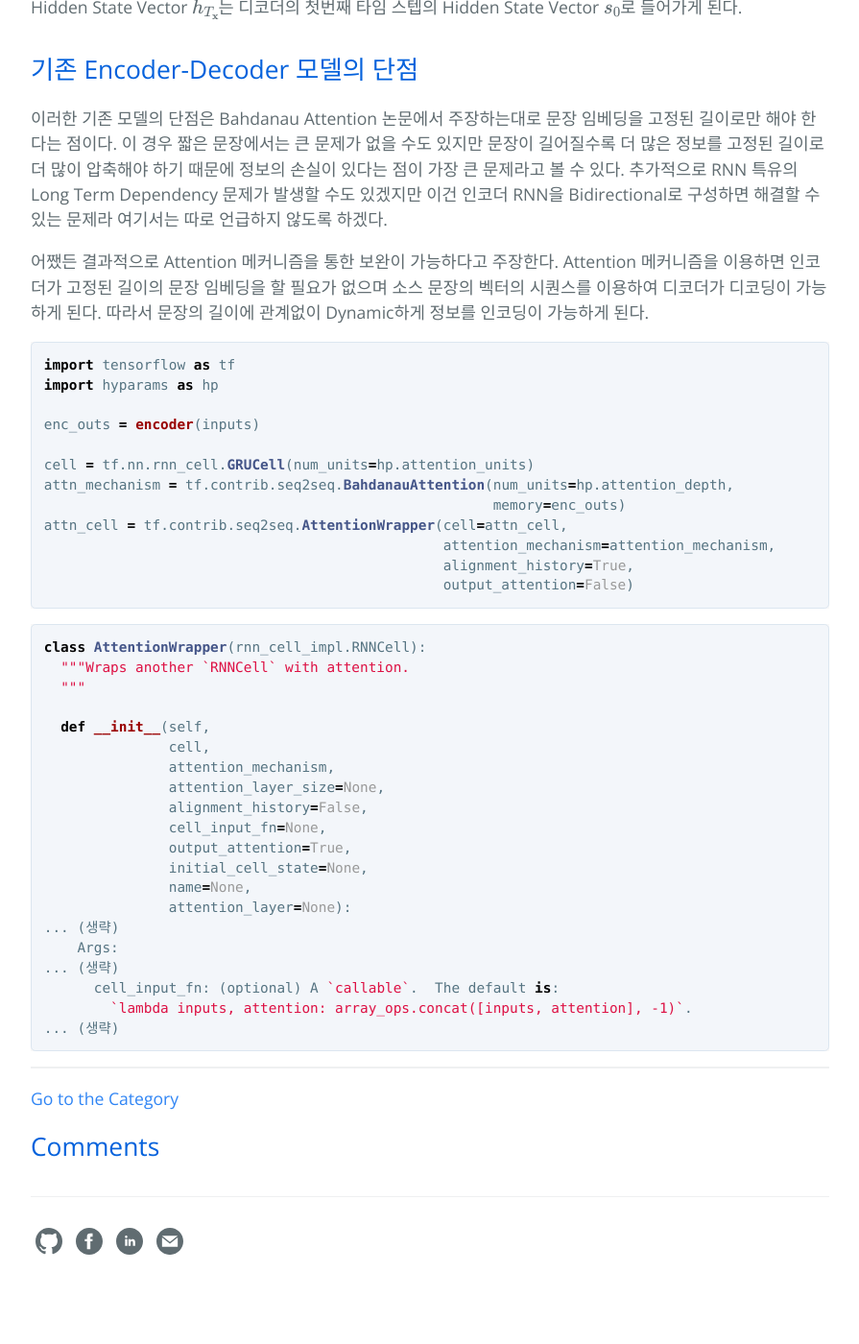
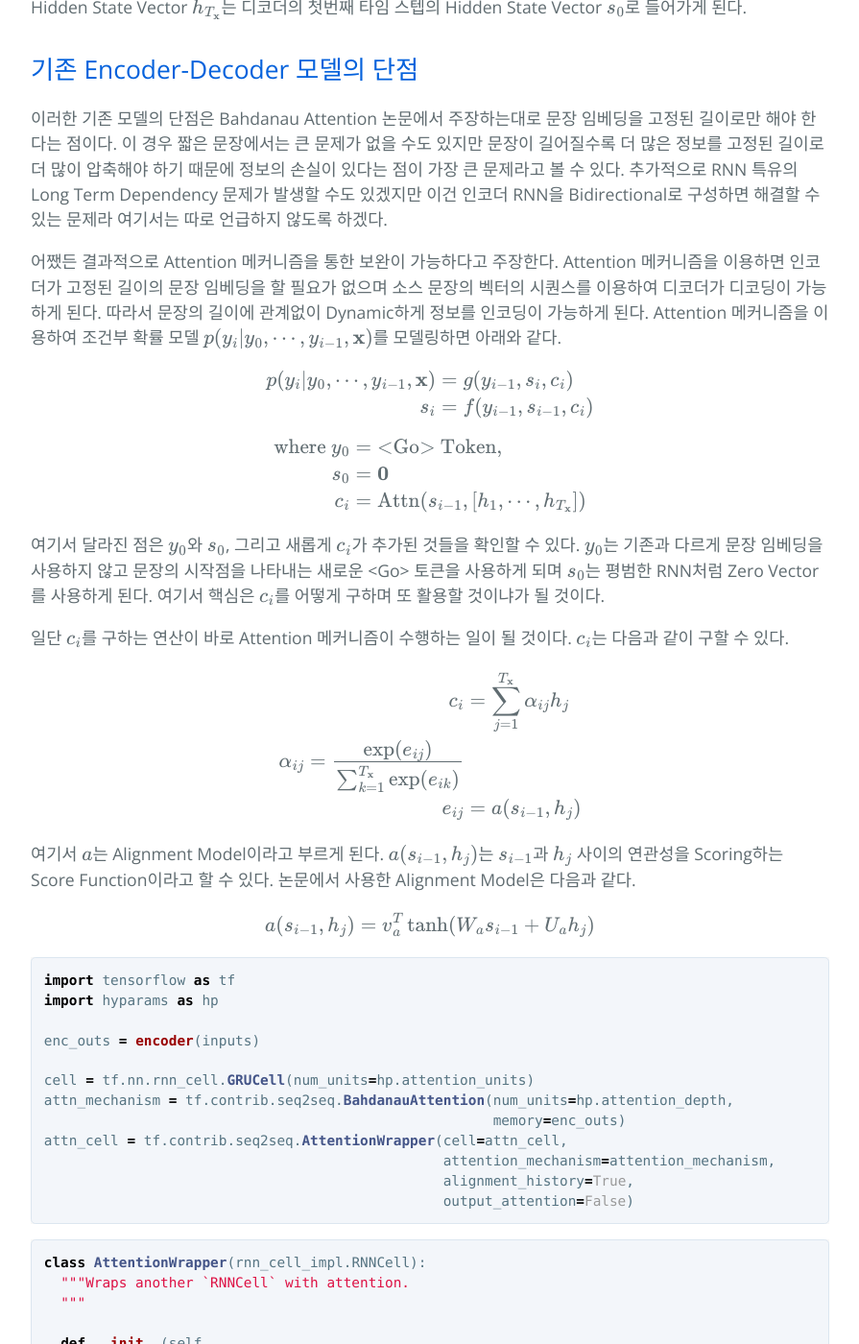
Before and after one commit to hcnoh/hcnoh.github.io, a Jekyll site: the page built from _posts/2018-12-11-bahdanau-attention.md, in a window 1280 px wide and 1400 px high, scrolled down 2296 px. Shown: the whole window at 96% size, without its empty margins (192-1087 px from the left). Built offline with Jekyll 4.4.1, drawn with Linux system fonts in a browser that asks for light colours; formulas are drawn with MathJax 3; comment, search, counter and statistics services are not loaded; before the commit the page ends 3657 px from its top, so only the background shows below that; some of the changed text lies outside the part shown.

Commit message:
Update 2018-12-11-bahdanau-attention.md

````diff
--- a/_posts/2018-12-11-bahdanau-attention.md
+++ b/_posts/2018-12-11-bahdanau-attention.md
@@ -61,7 +61,7 @@ s_0 & = h_{T_{\mathbf{x}}}
 \end{align*}
 $$
 
-여기서 $$s_i$$는 디코더 RNN의 Hidden State Vector이며 $$y_0$$는 인코더가 최종적으로 생성한 문장 임베딩이다. 즉, 디코더 RNN은 입력으로 이전 타임 스텝의 인코더 아웃풋을 받는 구조라고 할 수 있다. 위의 모델을 그림으로 그리면 아래와 같다.
+여기서 $$s_i$$는 디코더 RNN의 Hidden State Vector이며 $$y_0$$는 인코더가 최종적으로 생성한 문장 임베딩이다. 또한 $$g, f$$는 RNN 기본 연산에 해당한다. 즉, 디코더 RNN은 입력으로 이전 타임 스텝의 인코더 아웃풋을 받는 구조라고 할 수 있다. 위의 모델을 그림으로 그리면 아래와 같다.
 
 ![](/assets/img/2018-12-11-tacotron/02.png)
 
@@ -70,8 +70,40 @@ $$
 ## 기존 Encoder-Decoder 모델의 단점
 이러한 기존 모델의 단점은 Bahdanau Attention 논문에서 주장하는대로 문장 임베딩을 고정된 길이로만 해야 한다는 점이다. 이 경우 짧은 문장에서는 큰 문제가 없을 수도 있지만 문장이 길어질수록 더 많은 정보를 고정된 길이로 더 많이 압축해야 하기 때문에 정보의 손실이 있다는 점이 가장 큰 문제라고 볼 수 있다. 추가적으로 RNN 특유의 Long Term Dependency 문제가 발생할 수도 있겠지만 이건 인코더 RNN을 Bidirectional로 구성하면 해결할 수 있는 문제라 여기서는 따로 언급하지 않도록 하겠다.
 
-어쨌든 결과적으로 Attention 메커니즘을 통한 보완이 가능하다고 주장한다. Attention 메커니즘을 이용하면 인코더가 고정된 길이의 문장 임베딩을 할 필요가 없으며 소스 문장의 벡터의 시퀀스를 이용하여 디코더가 디코딩이 가능하게 된다. 따라서 문장의 길이에 관계없이 Dynamic하게 정보를 인코딩이 가능하게 된다.
+어쨌든 결과적으로 Attention 메커니즘을 통한 보완이 가능하다고 주장한다. Attention 메커니즘을 이용하면 인코더가 고정된 길이의 문장 임베딩을 할 필요가 없으며 소스 문장의 벡터의 시퀀스를 이용하여 디코더가 디코딩이 가능하게 된다. 따라서 문장의 길이에 관계없이 Dynamic하게 정보를 인코딩이 가능하게 된다. Attention 메커니즘을 이용하여 조건부 확률 모델 $$p(y_i \vert y_0,\cdots, y_{i-1}, \mathbf{x})$$를 모델링하면 아래와 같다.
 
+$$
+\begin{align*}
+p(y_i \vert y_0,\cdots, y_{i-1}, \mathbf{x}) & = g(y_{i-1}, s_i, c_i) \\
+s_i & = f(y_{i-1}, s_{i-1}, c_i)
+\end{align*}
+$$
+
+$$
+\begin{align*}
+\text{where} \ y_0 & = \text{<Go> Token}, \\
+s_0 & = \mathbf{0} \\
+c_i & = \text{Attn}(s_{i-1}, [h_1, \cdots, h_{T_{\mathbf{x}}}])
+\end{align*}
+$$
+
+여기서 달라진 점은 $$y_0$$와 $$s_0$$, 그리고 새롭게 $$c_i$$가 추가된 것들을 확인할 수 있다. $$y_0$$는 기존과 다르게 문장 임베딩을 사용하지 않고 문장의 시작점을 나타내는 새로운 \<Go> 토큰을 사용하게 되며 $$s_0$$는 평범한 RNN처럼 Zero Vector를 사용하게 된다. 여기서 핵심은 $$c_i$$를 어떻게 구하며 또 활용할 것이냐가 될 것이다.
+
+일단 $$c_i$$를 구하는 연산이 바로 Attention 메커니즘이 수행하는 일이 될 것이다. $$c_i$$는 다음과 같이 구할 수 있다.
+
+$$
+\begin{align*}
+c_i & = \sum_{j=1}^{T_{\mathbf{x}}} \alpha_{ij}h_j \\
+\alpha_{ij} = \frac{\exp(e_{ij})}{\sum_{k=1}^{T_{\mathbf{x}}}\exp(e_{ik})} \\
+e_{ij} & = a(s_{i-1}, h_j)
+\end{align*}
+$$
+
+여기서 $$a$$는 Alignment Model이라고 부르게 된다. $$a(s_{i-1}, h_j)$$는 $$s_{i-1}$$과 $$h_j$$ 사이의 연관성을 Scoring하는 Score Function이라고 할 수 있다. 논문에서 사용한 Alignment Model은 다음과 같다.
+
+$$
+a(s_{i-1}, h_j) = v_a^T \tanh(W_a s_{i-1} + U_a h_j)
+$$
 
 ```python
 import tensorflow as tf
````
